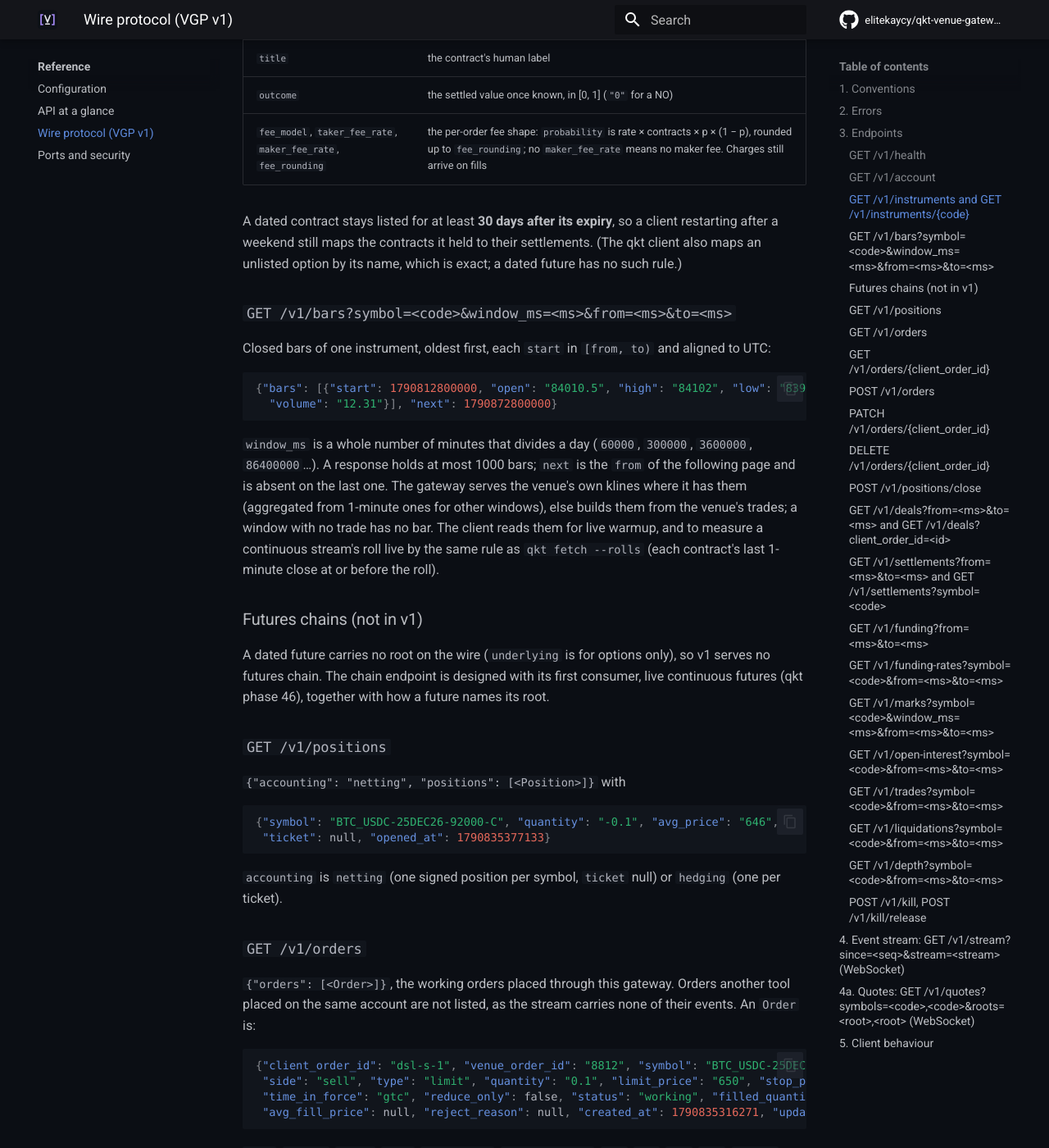
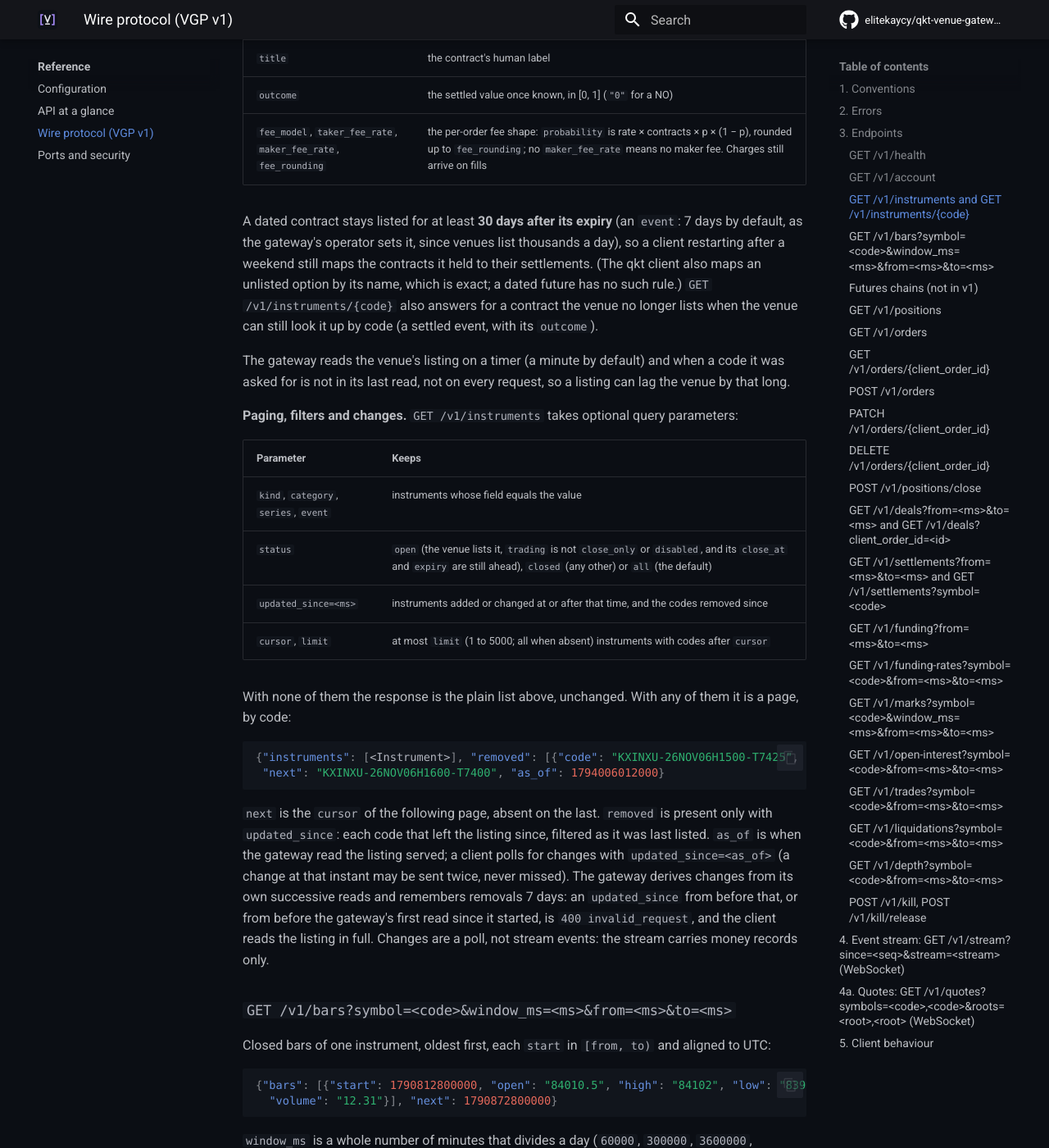
Before and after one commit to elitekaycy/qkt-venue-gateway, an MkDocs documentation site: the page built from docs/vgp-v1-wire.md, in a window 1280 px wide and 1400 px high, scrolled down 3879 px. Shown: the whole window at 82% size. Built offline with MkDocs 1.6.1 and Material for MkDocs 9.7.7, drawn with Linux system fonts in a browser that asks for light colours; comment, search, counter and statistics services are not loaded.

Commit message:
docs(wire): describe instrument paging, filters and change polling

````diff
--- a/docs/vgp-v1-wire.md
+++ b/docs/vgp-v1-wire.md
@@ -125,9 +125,36 @@ An `event` also carries its terms, all absent for every other kind:
 | `outcome` | the settled value once known, in [0, 1] (`"0"` for a NO) |
 | `fee_model`, `taker_fee_rate`, `maker_fee_rate`, `fee_rounding` | the per-order fee shape: `probability` is rate × contracts × p × (1 − p), rounded up to `fee_rounding`; no `maker_fee_rate` means no maker fee. Charges still arrive on fills |
 
-A dated contract stays listed for at least **30 days after its expiry**, so a client restarting after
-a weekend still maps the contracts it held to their settlements. (The qkt client also maps an unlisted
-option by its name, which is exact; a dated future has no such rule.)
+A dated contract stays listed for at least **30 days after its expiry** (an `event`: 7 days by default, as the
+gateway's operator sets it, since venues list thousands a day), so a client restarting after a weekend still maps
+the contracts it held to their settlements. (The qkt client also maps an unlisted option by its name, which is
+exact; a dated future has no such rule.) `GET /v1/instruments/{code}` also answers for a contract the venue no
+longer lists when the venue can still look it up by code (a settled event, with its `outcome`).
+
+The gateway reads the venue's listing on a timer (a minute by default) and when a code it was asked for is not in
+its last read, not on every request, so a listing can lag the venue by that long.
+
+**Paging, filters and changes.** `GET /v1/instruments` takes optional query parameters:
+
+| Parameter | Keeps |
+|---|---|
+| `kind`, `category`, `series`, `event` | instruments whose field equals the value |
+| `status` | `open` (the venue lists it, `trading` is not `close_only` or `disabled`, and its `close_at` and `expiry` are still ahead), `closed` (any other) or `all` (the default) |
+| `updated_since=<ms>` | instruments added or changed at or after that time, and the codes removed since |
+| `cursor`, `limit` | at most `limit` (1 to 5000; all when absent) instruments with codes after `cursor` |
+
+With none of them the response is the plain list above, unchanged. With any of them it is a page, by code:
+```json
+{"instruments": [<Instrument>], "removed": [{"code": "KXINXU-26NOV06H1500-T7425", "removed": true}],
+ "next": "KXINXU-26NOV06H1600-T7400", "as_of": 1794006012000}
+```
+`next` is the `cursor` of the following page, absent on the last. `removed` is present only with `updated_since`:
+each code that left the listing since, filtered as it was last listed. `as_of` is when the gateway read the
+listing served; a client polls for changes with `updated_since=<as_of>` (a change at that instant may be sent
+twice, never missed). The gateway derives changes from its own successive reads and remembers removals 7 days:
+an `updated_since` from before that, or from before the gateway's first read since it started, is `400
+invalid_request`, and the client reads the listing in full. Changes are a poll, not stream events: the stream
+carries money records only.
 
 ### `GET /v1/bars?symbol=<code>&window_ms=<ms>&from=<ms>&to=<ms>`
 Closed bars of one instrument, oldest first, each `start` in `[from, to)` and aligned to UTC:
````
Also changed, not shown: docs/design.md (+9 -0 lines), docs/reference/api.md (+1 -1 lines), docs/reference/configuration.md (+2 -0 lines).
